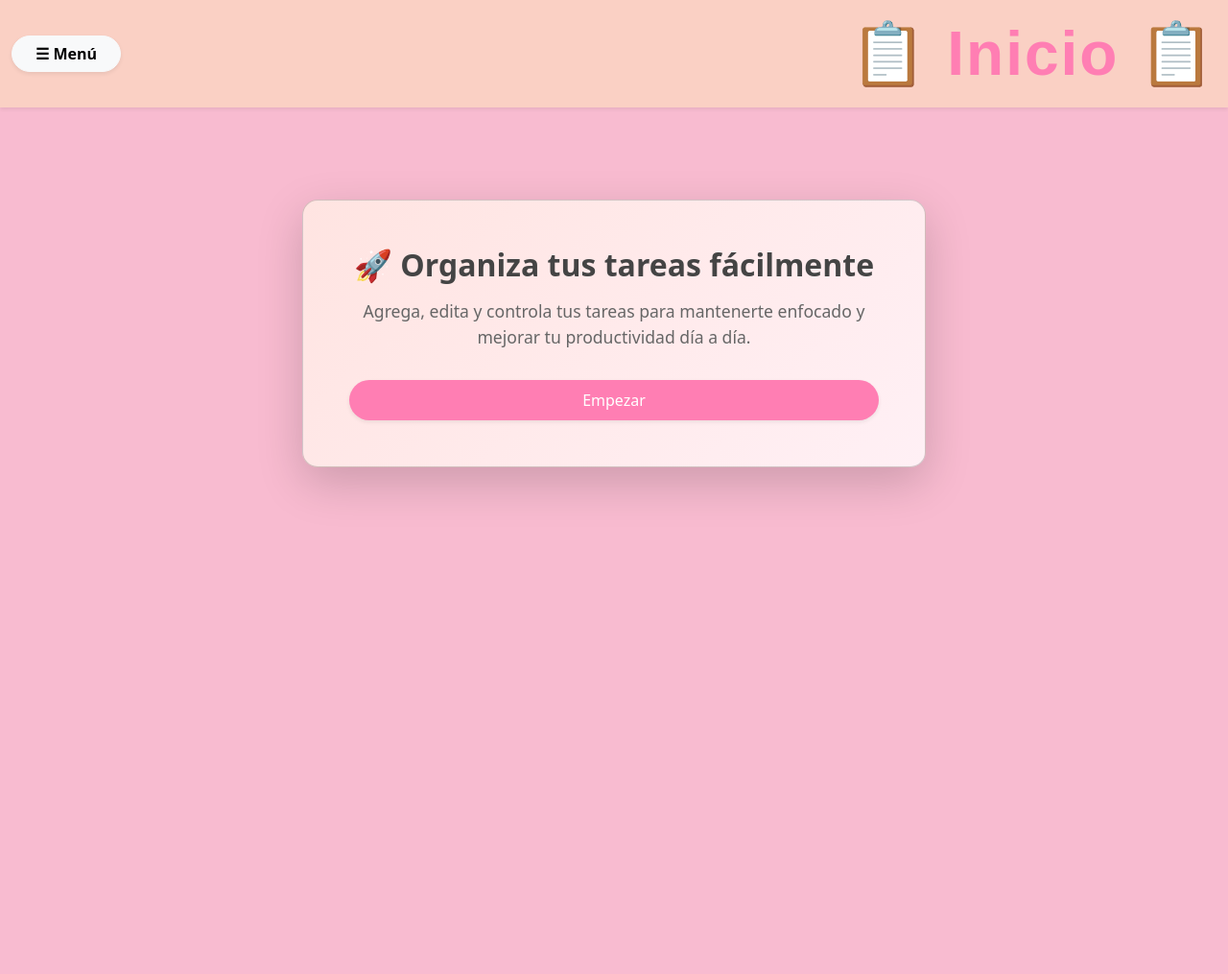
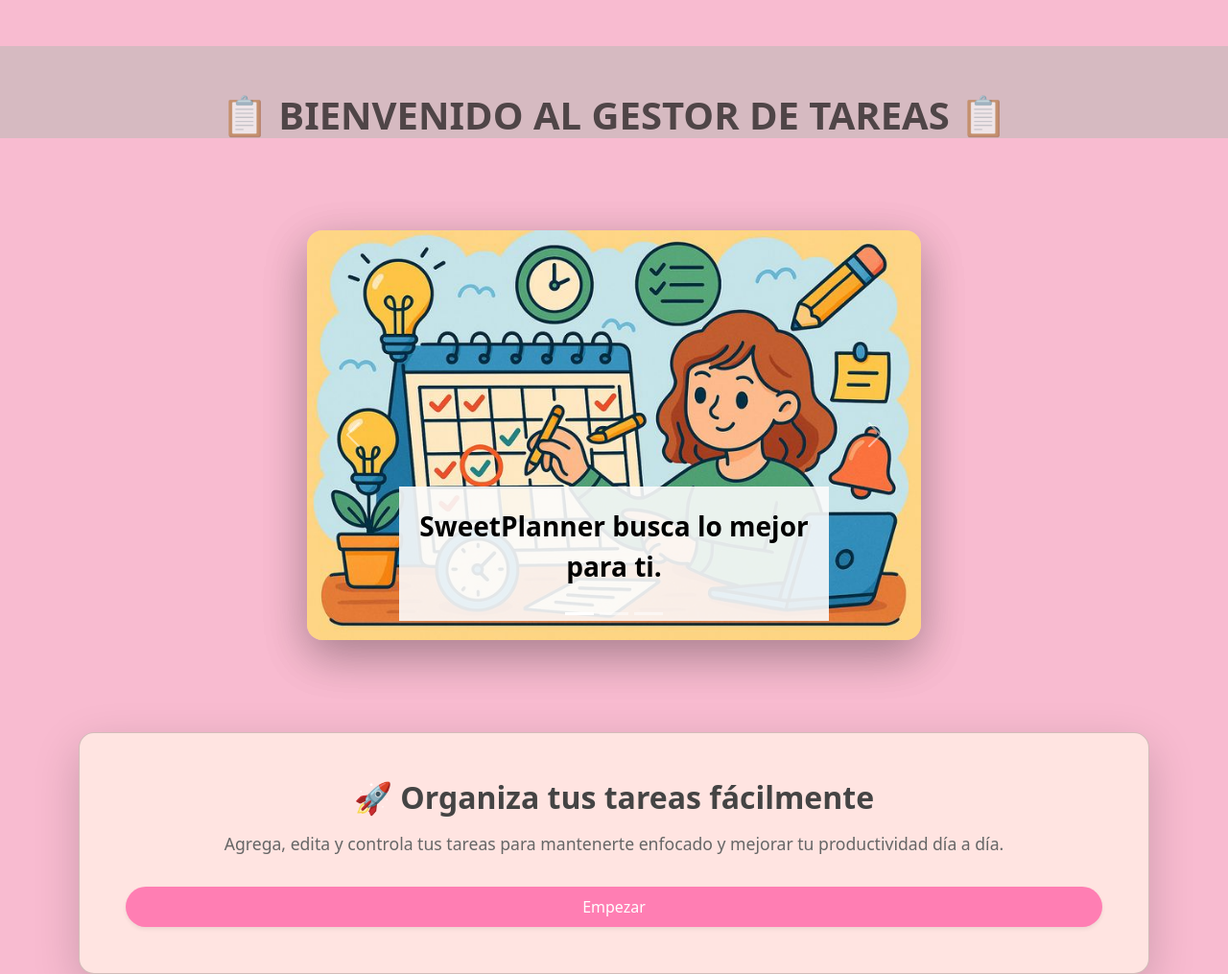
Before and after one commit to m-221/abril_mongo, a Flask app: page /gestordetarea in a window 1280 px wide. Shown: the whole page at 96% size. Before the commit the page ends 516 px from the top, so only its background shows below. Run offline with Flask 3, Linux system fonts and the light colour scheme; the visitor is signed in with stand-in values (Sample User, id 1).

Commit message:
b
Co-authored-by: Copilot <copilot@github.com>

```diff
--- a/act_abri/templates/gestordetarea.html
+++ b/act_abri/templates/gestordetarea.html
@@ -1,71 +1,74 @@
 {% extends 'base.html' %}
 
-{% block titulo %}BIENVENIDO AL GESTOR DE TAREAS{% endblock %}
+{% block titulo %}SweetPlanner{% endblock %}
 
 {% block contenido %}
 
-<nav class="navbar navbar-expand-lg shadow-sm" style="background: #fad0c4;">
-  <div class="container-fluid">
-
-    <button class="btn btn-light fw-bold px-4 rounded-pill shadow-sm"
-      type="button"
-      data-bs-toggle="offcanvas"
-      data-bs-target="#offcanvasWithBothOptions">
-        ☰ Menú
-    </button>
-
- <div class="text-center">
-  <span class="fw-bold"
-        style="font-size: 4rem; color:#ff7eb3; letter-spacing: 2px; font-family: 'Poppins', sans-serif;">
-    📋 Inicio 📋
-  </span>
+<div class="container-fluid P-5 "style="background-color:#d6bac1">
+  <h1 class="text-center mt-5 pt-5 fw-bold" style="color: #000000a1; ">
+    📋  BIENVENIDO AL GESTOR DE TAREAS 📋
+  </h1>
 </div>
 
-  </div>
-</nav>
+<div class="text-center mt-5 pt-5">
 
+<div id="carouselExampleCaptions" class="carousel slide shadow-lg rounded-4 mx-auto w-50" data-bs-ride="carousel">
 
-<div class="offcanvas offcanvas-start" tabindex="-1" id="offcanvasWithBothOptions">
-
-  <div class="offcanvas-header text-white"
-       style="background: linear-gradient(90deg, #ff758c, #ff7eb3);">
-    <h5 class="offcanvas-title fw-bold">☰ Menú</h5>
-    <button type="button" class="btn-close btn-close-white" data-bs-dismiss="offcanvas"></button>
+  <div class="carousel-indicators">
+    <button type="button" data-bs-target="#carouselExampleCaptions" data-bs-slide-to="0" class="active" aria-current="true" aria-label="Slide 1"></button>
+    <button type="button" data-bs-target="#carouselExampleCaptions" data-bs-slide-to="1" aria-label="Slide 2"></button>
+    <button type="button" data-bs-target="#carouselExampleCaptions" data-bs-slide-to="2" aria-label="Slide 3"></button>
   </div>
 
-  <div class="offcanvas-body" style="background-color: #fff0f3;">
+  <div class="carousel-inner shadow-lg rounded-4 mx-auto">
 
-    <div class="list-group">
+    <div class="carousel-item active">
+      <img src="{{ url_for('static', filename='5.jpeg') }}" class="d-block w-100" alt="">
+      <div class="carousel-caption d-none d-md-block" style="background-color: #fcfcfce5;">
+        <p class="fw-bold fs-3 text-black">
+          SweetPlanner busca lo mejor para ti.
+        </p>
+      </div>
+    </div>
 
-      <a href="#" class="list-group-item list-group-item-action rounded-3 mb-2 shadow-sm">
-        📌 Tareas Pendientes
-      </a>
+    <div class="carousel-item">
+      <img src="{{ url_for('static', filename='4.jpeg') }}" class="d-block w-100" alt="">
+      <div class="carousel-caption d-none d-md-block" style="background-color: #fcfcfce5;">
+        <p class="fw-bold fs-3 text-black">
+          SweetPlanner te ayuda a organizar tu día.
+        </p>
+      </div>
+    </div>
 
-      <a href="#" class="list-group-item list-group-item-action rounded-3 mb-2 shadow-sm">
-        ⏳ Tareas en Progreso
-      </a>
-
-      <a href="#" class="list-group-item list-group-item-action rounded-3 mb-2 shadow-sm">
-        ✅ Tareas Completadas
-      </a>
-
-      <a href="#" class="list-group-item list-group-item-action rounded-3 mb-2 shadow-sm">
-        ➕ Agregar Tarea
-      </a>
-
-      <a href="#" class="list-group-item list-group-item-action rounded-3 shadow-sm">
-        ✏️ Editar Tarea
-      </a>
-
+    <div class="carousel-item">
+      <img src="{{ url_for('static', filename='3.jpeg') }}" class="d-block w-100" alt="">
+      <div class="carousel-caption d-none d-md-block" style="background-color: #fcfcfce5;">
+        <p class="fw-bold fs-3 text-black">
+          SweetPlanner te ayuda a mantener tu productividad.
+        </p>
+      </div>
     </div>
 
   </div>
+
+  <button class="carousel-control-prev" type="button" data-bs-target="#carouselExampleCaptions" data-bs-slide="prev">
+    <span class="carousel-control-prev-icon" aria-hidden="true"></span>
+    <span class="visually-hidden">Previous</span>
+  </button>
+
+  <button class="carousel-control-next" type="button" data-bs-target="#carouselExampleCaptions" data-bs-slide="next">
+    <span class="carousel-control-next-icon" aria-hidden="true"></span>
+    <span class="visually-hidden">Next</span>
+  </button>
+
 </div>
 
+</div>
 
 <div class="container mt-5 pt-5">
-  <div class="card shadow-lg p-5 rounded-4 mx-auto text-center"
-       style="background: linear-gradient(135deg, #ffe4e1, #fff0f5); max-width: 650px;">
+
+  <div class="card shadow-lg p-5 rounded-4 mx-auto text-center w-100"
+       style="background-color: #ffe4e1;">
 
     <h2 class="mb-3 fw-bold" style="color:#444;">
       🚀 Organiza tus tareas fácilmente
@@ -82,6 +85,7 @@
     </button>
 
   </div>
+
 </div>
 
 {% endblock %}
```
Also changed, not shown: act_abri/templates/ges_t.html (added, +62 -0 lines), act_abri/static/3.jpeg (added), act_abri/static/4.jpeg (added), act_abri/static/5.jpeg (added).
